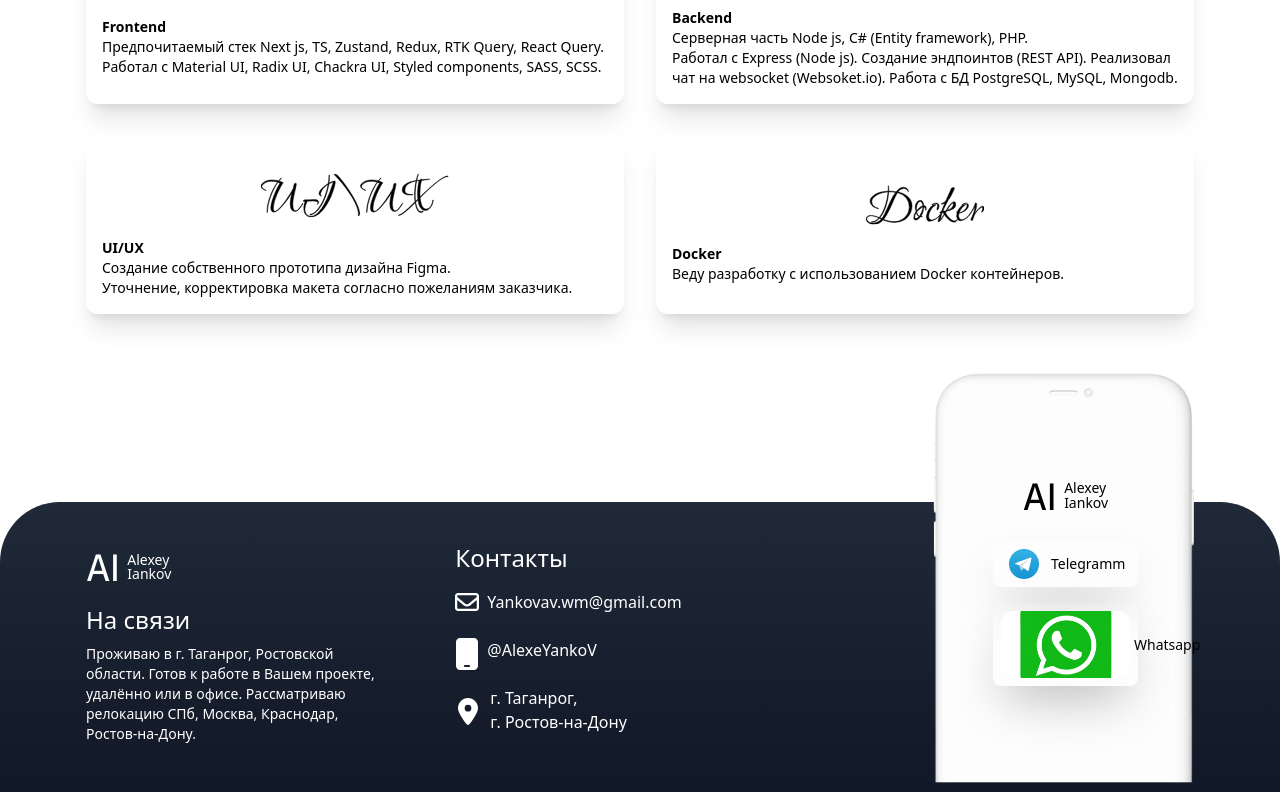
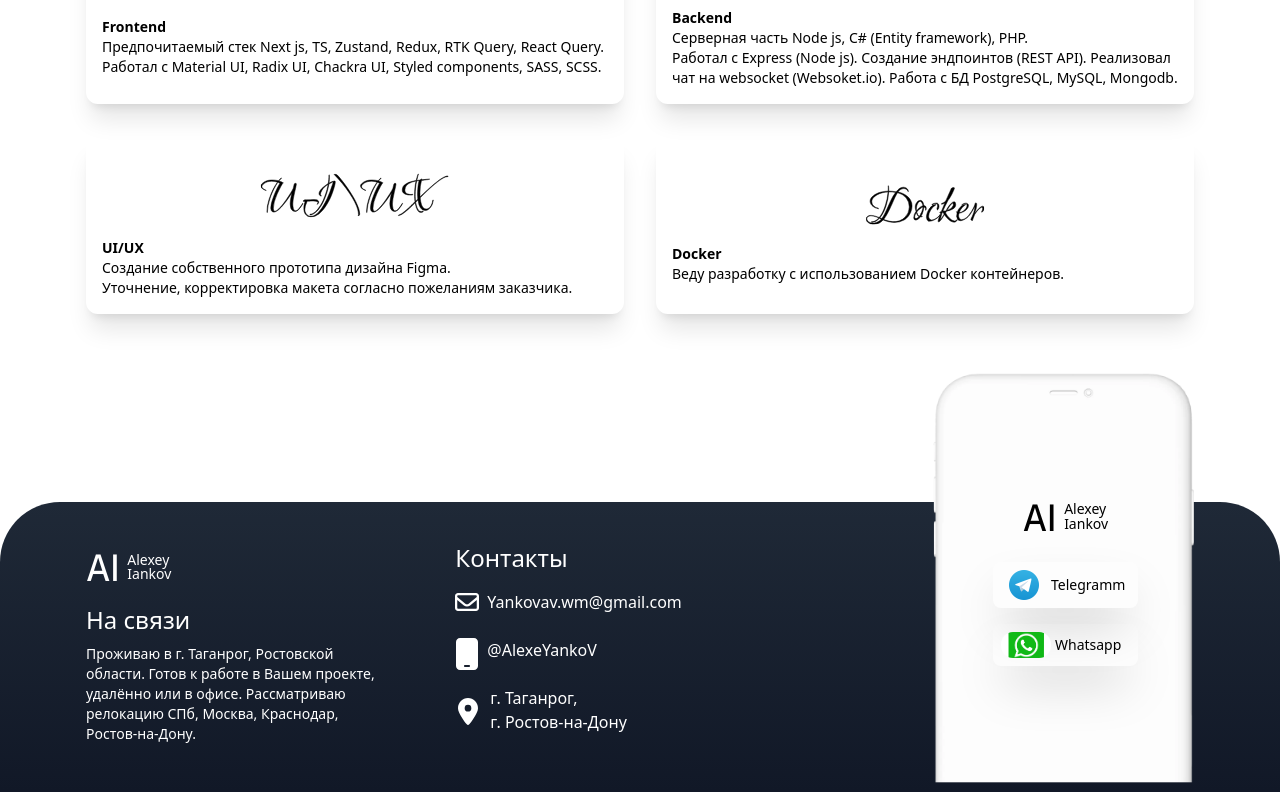
Before and after one commit to AlexeYankov/portfolio, a Next.js app: page / in a window 1280 px wide. Shown: the part 6082-6874 px from the top of the page. Built offline with nearby package versions, Linux system fonts and the light colour scheme.

Commit message:
footer fix

```diff
--- a/src/widgets/footer/footer.tsx
+++ b/src/widgets/footer/footer.tsx
@@ -57,11 +57,11 @@ export const Footer = () => {
             >
               <Image
                 src={'/footer/contacts/whatsapp.jpg'}
-                width={0}
-                height={0}
+                width={50}
+                height={40}
                 className="flex rounded-xl"
                 alt=""
-                style={{width: "auto", height: "auto"}}
+                // style={{width: "auto", height: "auto"}}
               />
               Whatsapp
             </Link>
```
